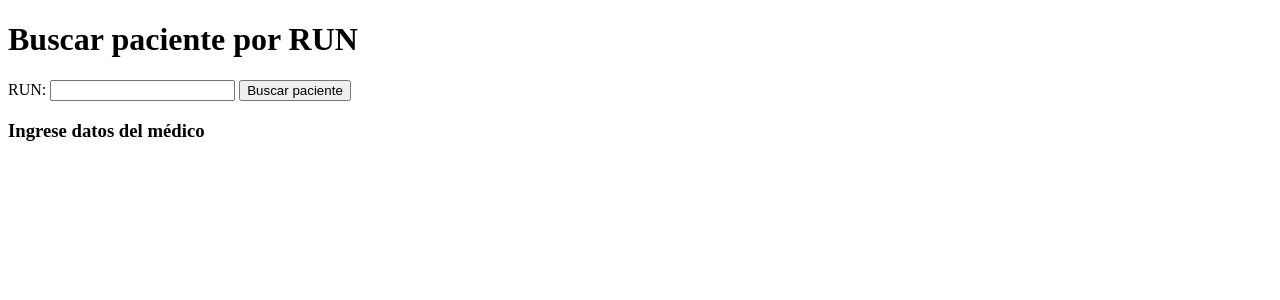
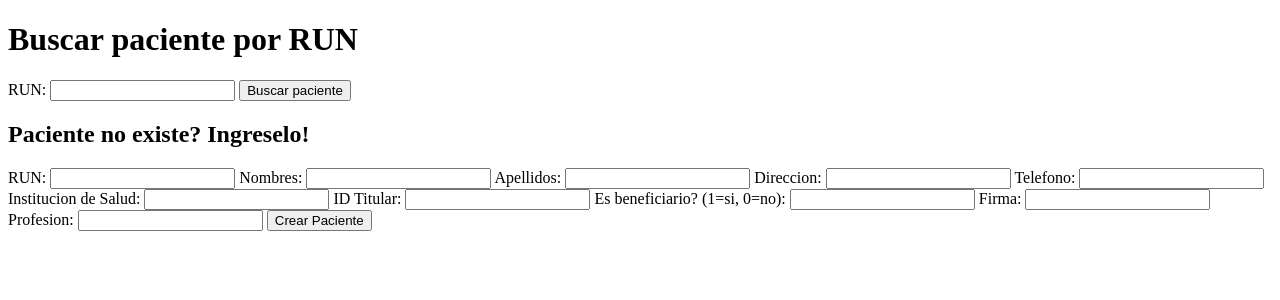
Before and after one commit to RumNCola/entregas_bdd, a PHP site: page /agendar_hora.php in a window 1280 px wide. Shown: the top 300 px of the page. Run offline with PHP 8.4, Linux system fonts and the light colour scheme; the visitor is signed in with stand-in values (Sample User, id 1); data that the repository does not hold is empty.

Commit message:
progreso

```diff
--- a/E4/Sites/E4/php/agendar_hora.php
+++ b/E4/Sites/E4/php/agendar_hora.php
@@ -18,10 +18,47 @@ if (!isset($_SESSION['usuario'])){
             <label for="RUN_paciente">RUN: </label>
             <input type="text" id="RUN_paciente" name="RUN_paciente" required>
             <button type="submit">Buscar paciente</button>
-        <h3>Ingrese datos del médico</h3>
-            <label for="" > </label>
+        </form>
+        <!-- Si buscar_paciente.php  dice que el paciente no existe, desplegamos el
+         formulario para ingresar los datos del paciente y crearlo -->
+        <h2>Paciente no existe? Ingreselo!</h2>
+        <form action="buscar_paciente.php" method="POST">
 
+            <label for="RUN_paciente">RUN: </label>
+            <input type="text" id="RUN_paciente" name="RUN_paciente" required>
+
+            <label for="nombres">Nombres: </label>
+            <input type="text" id="nombres" name="nombres" required>
+
+            <label for="apellidos">Apellidos: </label>
+            <input type="text" id="apellidos" name="apellidos" required>
+
+            <label for="direccion">Direccion: </label>
+            <input type="text" id="direccion" name="direccion" required>
+
+            <label for="telefono">Telefono: </label>
+            <input type="text" id="telefono" name="telefono" required>
+
+            <label for="InstSalud">Institucion de Salud: </label>
+            <input type="text" id="InstSalud" name="InstSalud" required>
+
+            <label type="text" id="IDtitular" name="IDtitular">ID Titular: </label>
+            <input type="text" id="IDtitular" name="IDtitular" required>
+
+            <label type="text" id="beneficiario?" name="beneficiario?">Es beneficiario? (1=si, 0=no): </label>
+            <input type="text" id="beneficiario?" name="beneficiario?" required>
+
+            <label type="text" id="firma" name="firma">Firma: </label>
+            <input type="text" id="firma" name="firma" required>
+
+            <label type="text" id="profesion" name="profesion">Profesion: </label>
+            <input type="text" id="profesion" name="profesion" required>
+
+
+            <button type="submit">Crear Paciente</button>
         </form>
+
+
         <?php if ($error): ?>
             <p><?= htmlspecialchars($error) ?></p>
         <?php endif; ?>
--- a/E4/Sites/E4/php/buscar_paciente.php
+++ b/E4/Sites/E4/php/buscar_paciente.php
@@ -40,6 +40,7 @@ catch (Exception $e) {
 
 //Ahora, se ha verificado la infomración del paciente y existe. Volvemos a agendar_hora.php, mostramos
 //la infomracion de la persona y le desplegamos el formualario para que seleccione un médico.
+
 header('Location: agendar_hora.php?succes=Paciente existe - Seleccione médico y/o especialidad');
 exit();
 ?>
```
